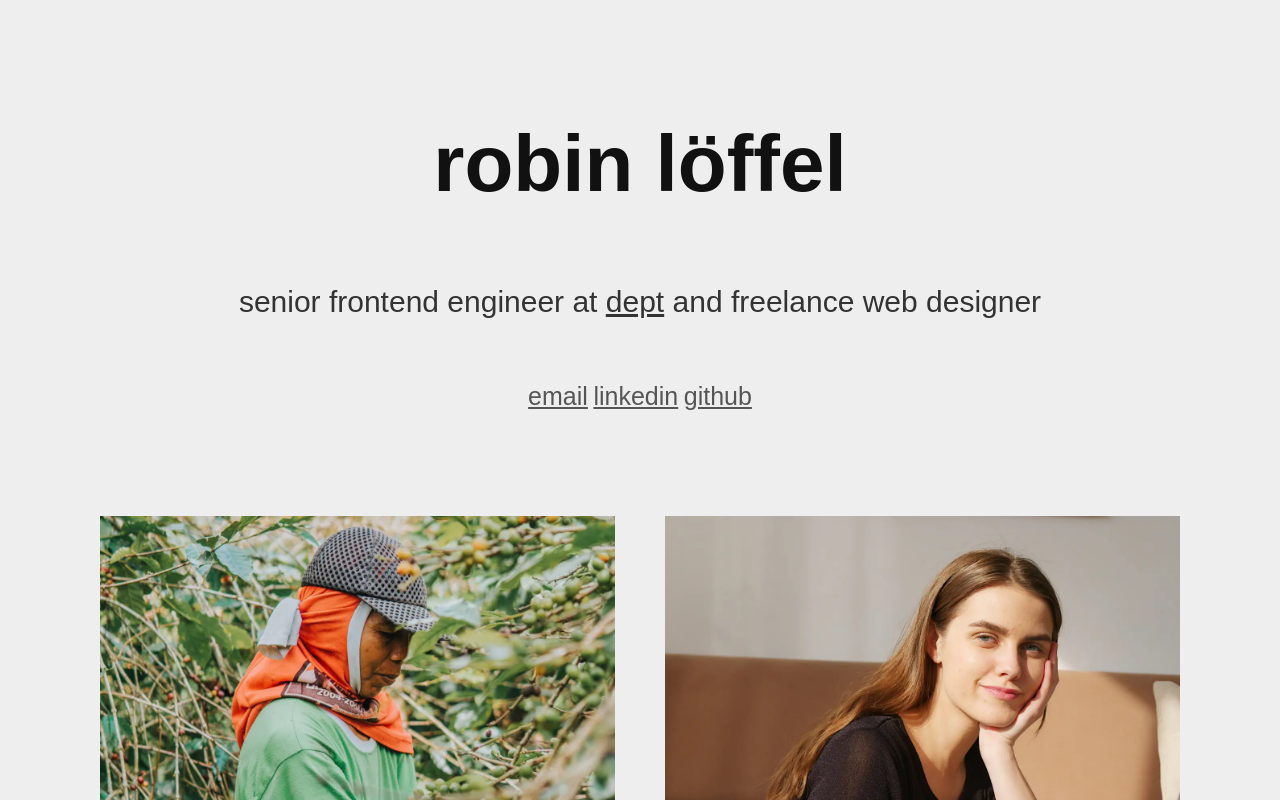
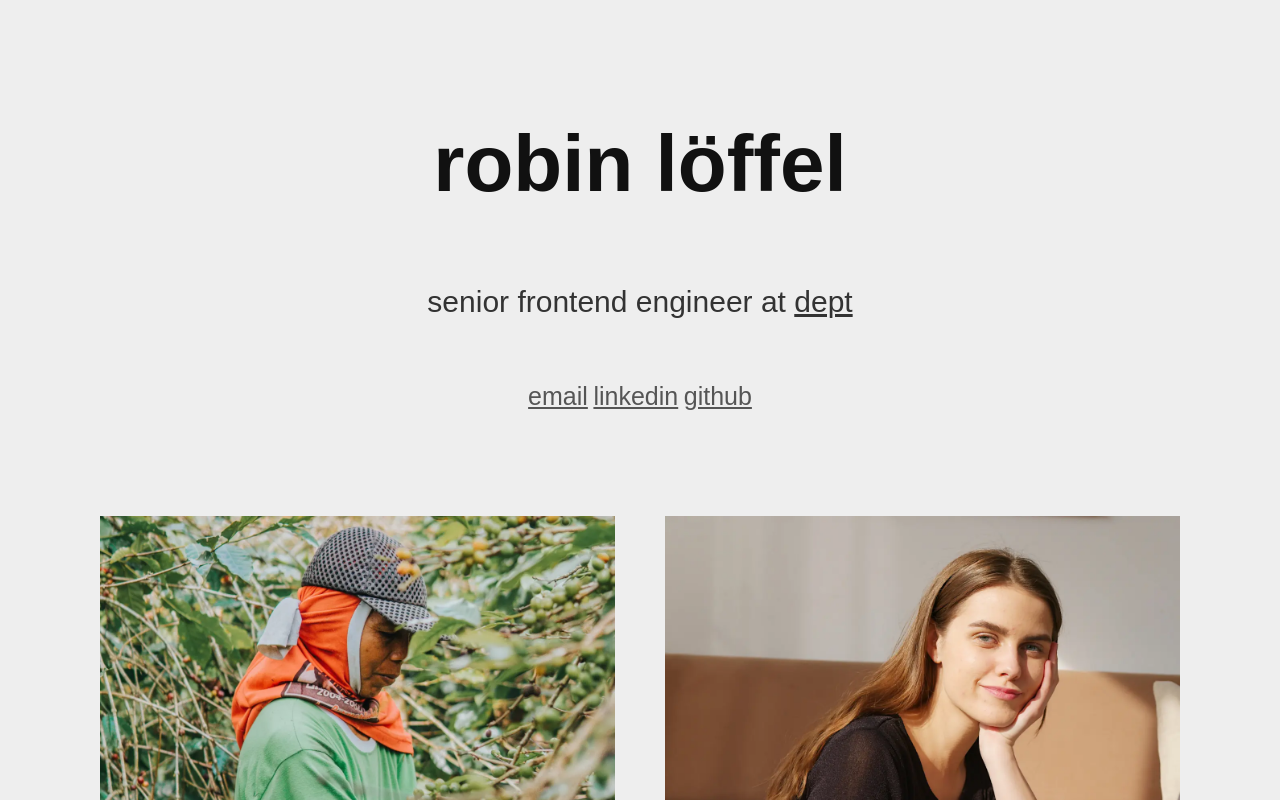
Before and after one commit to robinloeffel/portfolio, a SvelteKit app: page / in a window 1280 px wide. Shown: the top 800 px of the page. Built offline with nearby package versions, Linux system fonts and the light colour scheme.

Commit message:
fix: remove husky, center main grid

```diff
--- a/package.json
+++ b/package.json
@@ -18,10 +18,9 @@
 		"eslint-config-sweet": "^18.0.0",
 		"eslint-define-config": "^2.1.0",
 		"eslint-plugin-svelte": "^2.35.1",
-		"husky": "^9.0.10",
 		"sass": "^1.70.0",
 		"stylelint": "^16.2.1",
-		"stylelint-config-sweet": "^1.0.1",
+		"stylelint-config-sweet": "^1.0.2",
 		"stylelint-define-config": "^1.1.0",
 		"svelte": "^4.2.10",
 		"typescript": "^5.3.3",
--- a/src/routes/+page.svelte
+++ b/src/routes/+page.svelte
@@ -4,7 +4,7 @@
 </script>
 
 <PageTitle
-	caption='senior frontend engineer at <a href="https://deptagency.com">dept</a> and freelance web designer'
+	caption='senior frontend engineer at <a href="https://deptagency.com">dept</a>'
 />
 
 <main class="subgrid">
--- a/src/scss/base.scss
+++ b/src/scss/base.scss
@@ -10,6 +10,7 @@
 	gap: variables.$space-padding variables.$space-gutter;
 	width: min(100%, 1440px);
 	padding: variables.$space-padding;
+	margin: 0 auto;
 }
 
 .subgrid {
```
Also changed, not shown: 1 other file (tests, documents, lock files or other folders).
